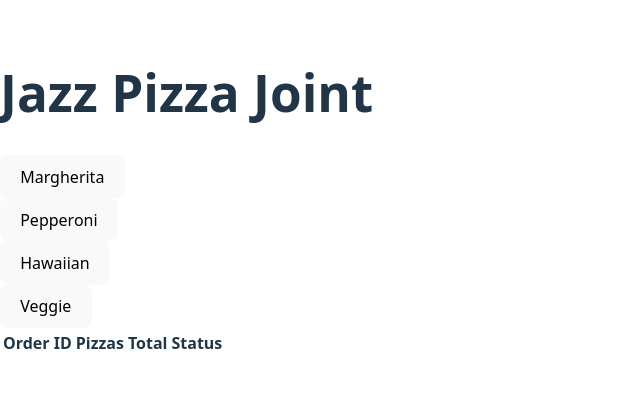
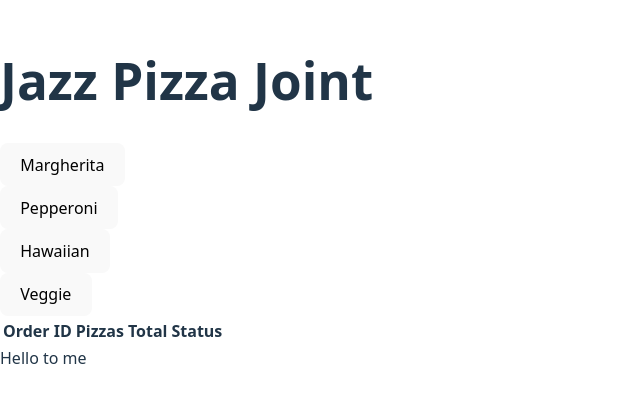
Before and after one commit to belunatic/PizzaApp, a React (Vite) app in the folder App/: page / in a window 1280 px wide. Shown: the part 206-608 px from the top of the page, without its empty margins (0-640 px from the left). Built offline with nearby package versions, Linux system fonts and the light colour scheme.

Commit message:
add CompletedOrder component and integrate it into the main App layout

```diff
--- a/App/src/App.tsx
+++ b/App/src/App.tsx
@@ -2,6 +2,7 @@ import { FC } from "react";
 import Menu from "./components/Menu";
 import PlaceOrder from "./components/PlaceOrder";
 import OrderQueue from "./components/OrderQueue";
+import CompletedOrder from "./components/CompletedOrder";
 
 const App: FC = () => {
 	return (
@@ -10,6 +11,7 @@ const App: FC = () => {
 			<Menu />
 			<PlaceOrder />
 			<OrderQueue />
+			<CompletedOrder />
 		</div>
 	);
 };
--- /dev/null
+++ b/App/src/components/CompletedOrder.tsx
@@ -0,0 +1,7 @@
+import { FC } from "react";
+
+const CompletedOrder: FC = () => {
+	return <div>Hello to me</div>;
+};
+
+export default CompletedOrder;
```
